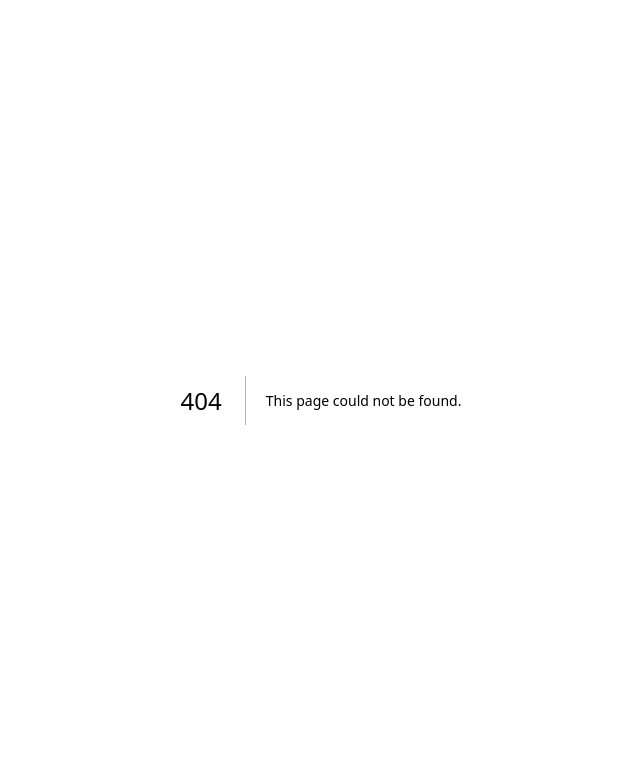
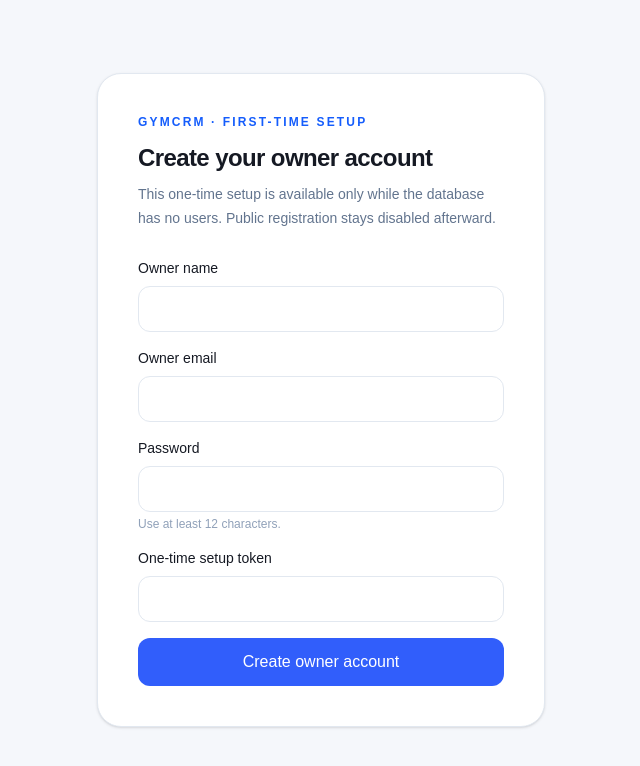
Before and after one commit to kunalkunar108/crm-for-presonal-use, a Next.js app: page /setup in a window 1280 px wide. Before the commit this address had no page. Shown: the top 766 px of the page, without its empty margins (319-959 px from the left). Built offline with nearby package versions, Linux system fonts and the light colour scheme; no server answers; the database is empty.

Commit message:
Add first-run owner account setup page

```diff
--- /dev/null
+++ b/src/app/setup/page.tsx
@@ -0,0 +1,9 @@
+import { redirect } from "next/navigation";
+import { prisma } from "@/lib/prisma";
+import { SetupForm } from "./setup-form";
+
+export default async function SetupPage() {
+  const users = await prisma.user.count();
+  if (users > 0) redirect("/login");
+  return <main className="grid min-h-screen place-items-center bg-[#f5f7fb] px-5 py-10"><section className="w-full max-w-md rounded-3xl border border-slate-200 bg-white p-8 shadow-sm sm:p-10"><div className="text-xs font-bold uppercase tracking-[.18em] text-blue-600">GymCRM · First-time setup</div><h1 className="mt-3 text-2xl font-bold tracking-tight">Create your owner account</h1><p className="mt-2 text-sm leading-6 text-slate-500">This one-time setup is available only while the database has no users. Public registration stays disabled afterward.</p><SetupForm/></section></main>;
+}
```
